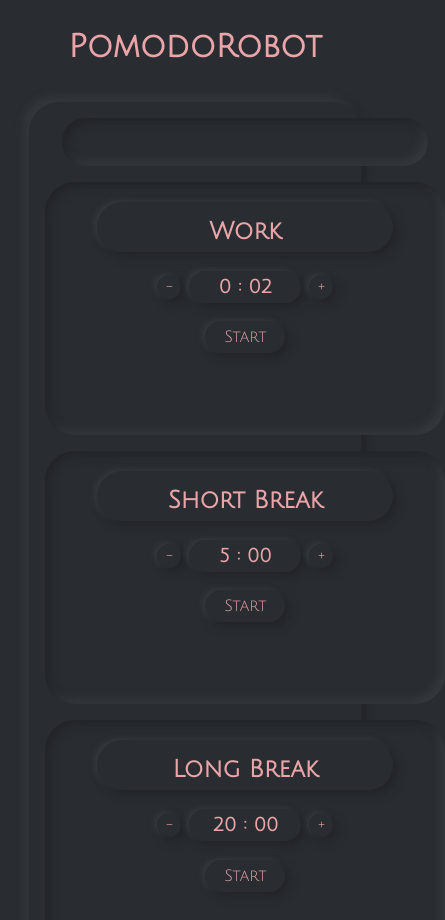
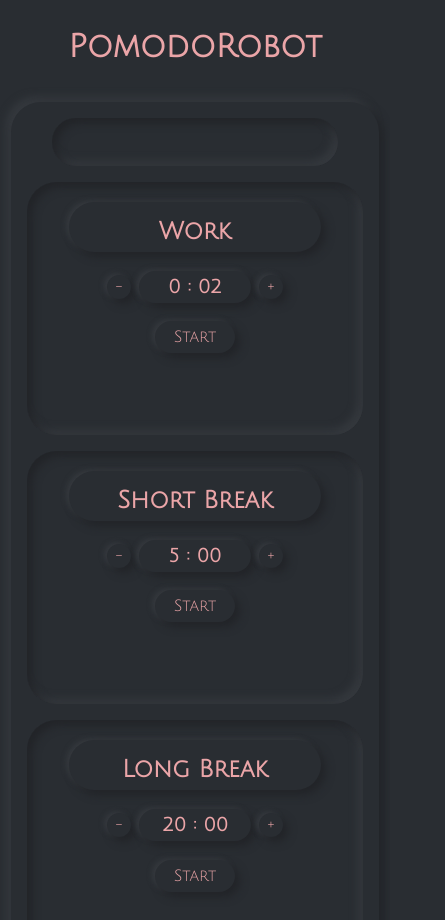
Before and after one commit to mattdeann/pomodoro, a React (Create React App) app: page / in a window 390 px wide. Shown: the top 920 px of the page, 445 px wide, since content can reach past the window. Built offline with nearby package versions, Linux system fonts and the light colour scheme.

Commit message:
Tweak responsiveness

```diff
--- a/src/TimersBox/TimersBox.css
+++ b/src/TimersBox/TimersBox.css
@@ -2,7 +2,7 @@
   margin: 1rem;
   padding: 1rem;
   display: grid;
-  width: 80%;
+  width: 90%;
   grid-template-columns: 1fr;
   grid-template-rows: 0.5fr 1.5fr 1.5fr 1.5fr;
   grid-gap: 1rem;
@@ -13,7 +13,7 @@
 
 .tracker {
   height: 3rem;
-  width: 350px;
+  width: 80%;
   justify-self: center;
   grid-column: 1 / -1;
   grid-row: 1 / 2;
@@ -25,7 +25,7 @@
 }
 .timer {
   justify-self: center;
-  width: 400px;
+  width: 100%;
 }
 
 .work {
```
